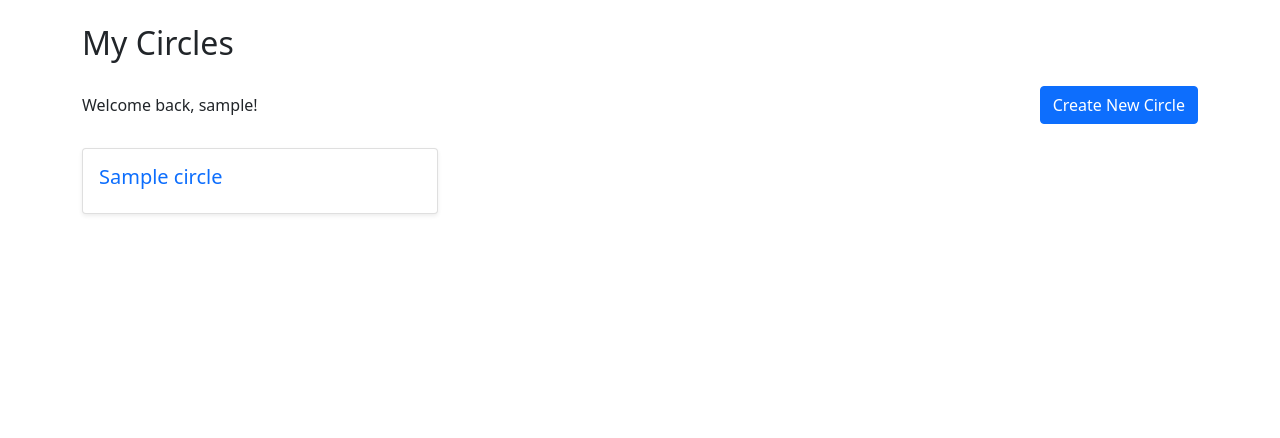
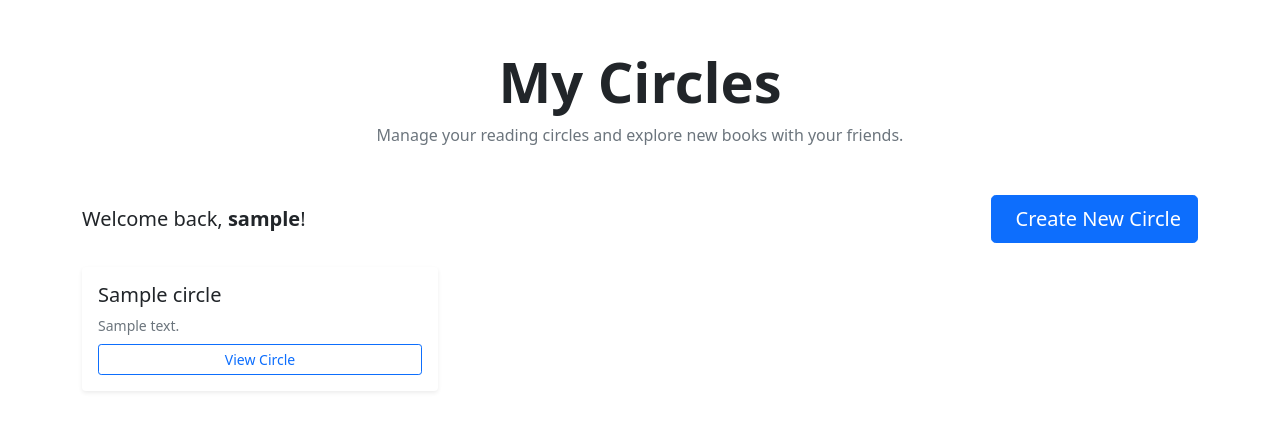
Before and after one commit to StefanShivarov/litcircle, a Django app: page / in a window 1280 px wide. Shown: the part 62-500 px from the top of the page. Run offline with Django 4.2, Linux system fonts and the light colour scheme; a user stored in the database is signed in; tables that the repository leaves empty hold one stand-in row (values such as "Sample post"); grey boxes marked "Sample" are stand-in pictures.

Commit message:
Adjust templates

```diff
--- a/circles/templates/my_circles.html
+++ b/circles/templates/my_circles.html
@@ -1,35 +1,51 @@
 {% extends "base.html" %}
 
 {% block content %}
-<div class="container py-4">
-  <h2 class="mb-4">My Circles</h2>
+<div class="container py-5">
+  <div class="text-center mb-5">
+    <h1 class="display-4 fw-bold">My Circles</h1>
+    <p class="text-muted">Manage your reading circles and explore new books with your friends.</p>
+  </div>
 
   <div class="d-flex justify-content-between align-items-center mb-4">
-    <p class="mb-0">Welcome back, {{ user.username }}!</p>
-    <a href="{% url 'circles:create_circle' %}" class="btn btn-primary">Create New Circle</a>
+    <p class="mb-0 fs-5">Welcome back, <span class="fw-bold">{{ user.username }}</span>!</p>
+    <a href="{% url 'circles:create_circle' %}" class="btn btn-primary btn-lg">
+      <i class="bi bi-plus-circle me-2"></i>Create New Circle
+    </a>
   </div>
 
   {% if memberships %}
   <div class="row row-cols-1 row-cols-md-2 row-cols-lg-3 g-4">
     {% for membership in memberships %}
     <div class="col">
-      <div class="card h-100 shadow-sm">
-        <div class="card-body">
+      <div class="card h-100 shadow-sm border-0">
+        <div class="card-body d-flex flex-column">
           <h5 class="card-title">
-            <a href="{% url 'circles:circle_details' membership.circle.id %}" class="text-decoration-none">
+            <a href="{% url 'circles:circle_details' membership.circle.id %}" class="text-decoration-none text-dark">
               {{ membership.circle.name }}
             </a>
           </h5>
+          <p class="text-muted small mb-2">{{ membership.circle.description|truncatewords:15 }}</p>
           {% if membership.is_admin %}
-          <span class="badge bg-success">Owner</span>
+          <span class="badge bg-success align-self-start">Owner</span>
           {% endif %}
+          <div class="mt-auto">
+            <a href="{% url 'circles:circle_details' membership.circle.id %}" class="btn btn-outline-primary btn-sm w-100">
+              View Circle
+            </a>
+          </div>
         </div>
       </div>
     </div>
     {% endfor %}
   </div>
   {% else %}
-  <p class="text-muted">You are not a member of any circles yet.</p>
+  <div class="text-center text-muted">
+    <p class="fs-5">You are not a member of any circles yet.</p>
+    <a href="{% url 'circles:create_circle' %}" class="btn btn-outline-primary btn-lg">
+      <i class="bi bi-plus-circle me-2"></i>Create Your First Circle
+    </a>
+  </div>
   {% endif %}
 </div>
 {% endblock %}
```
Also changed, not shown: circles/templates/circle_details.html (+45 -18 lines).
